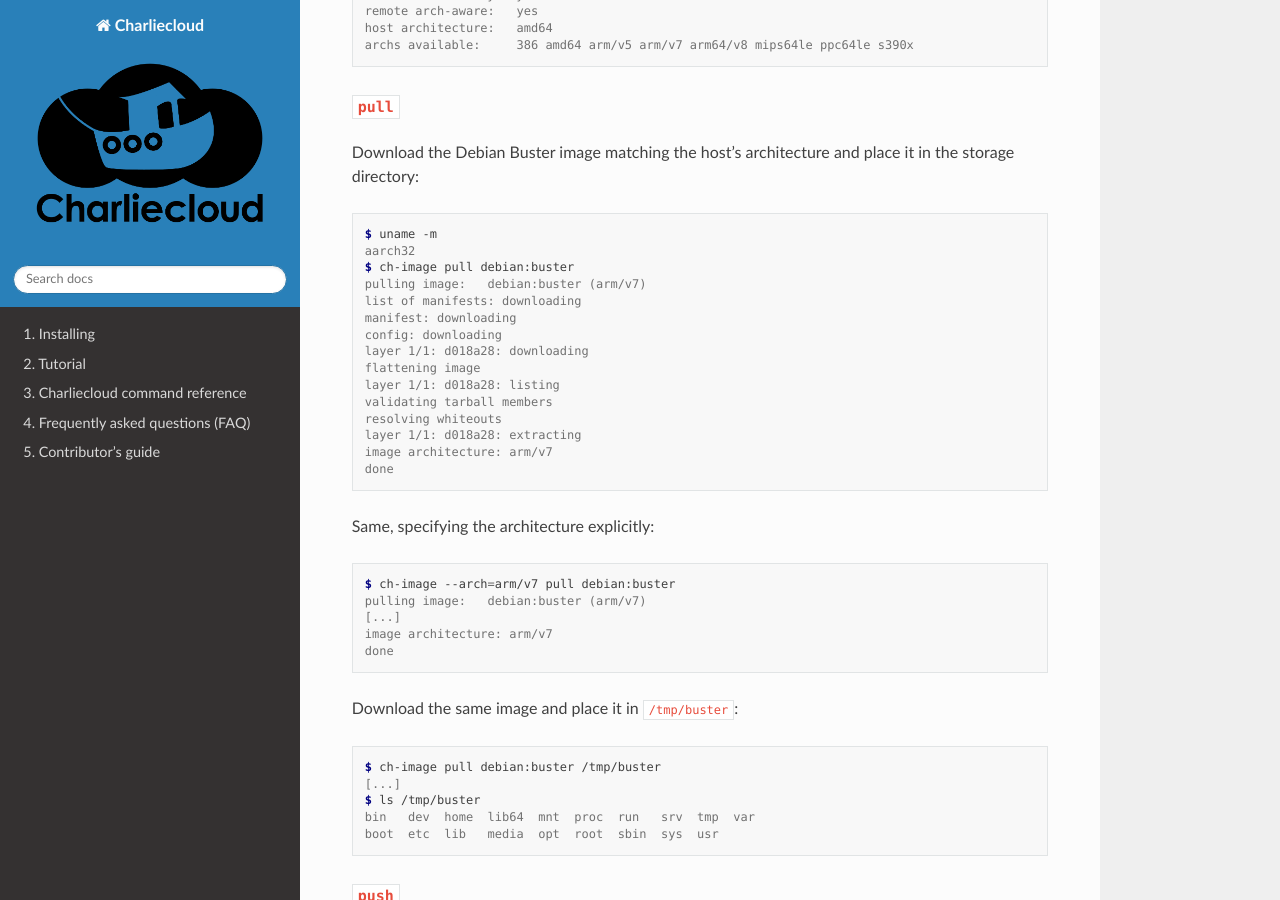
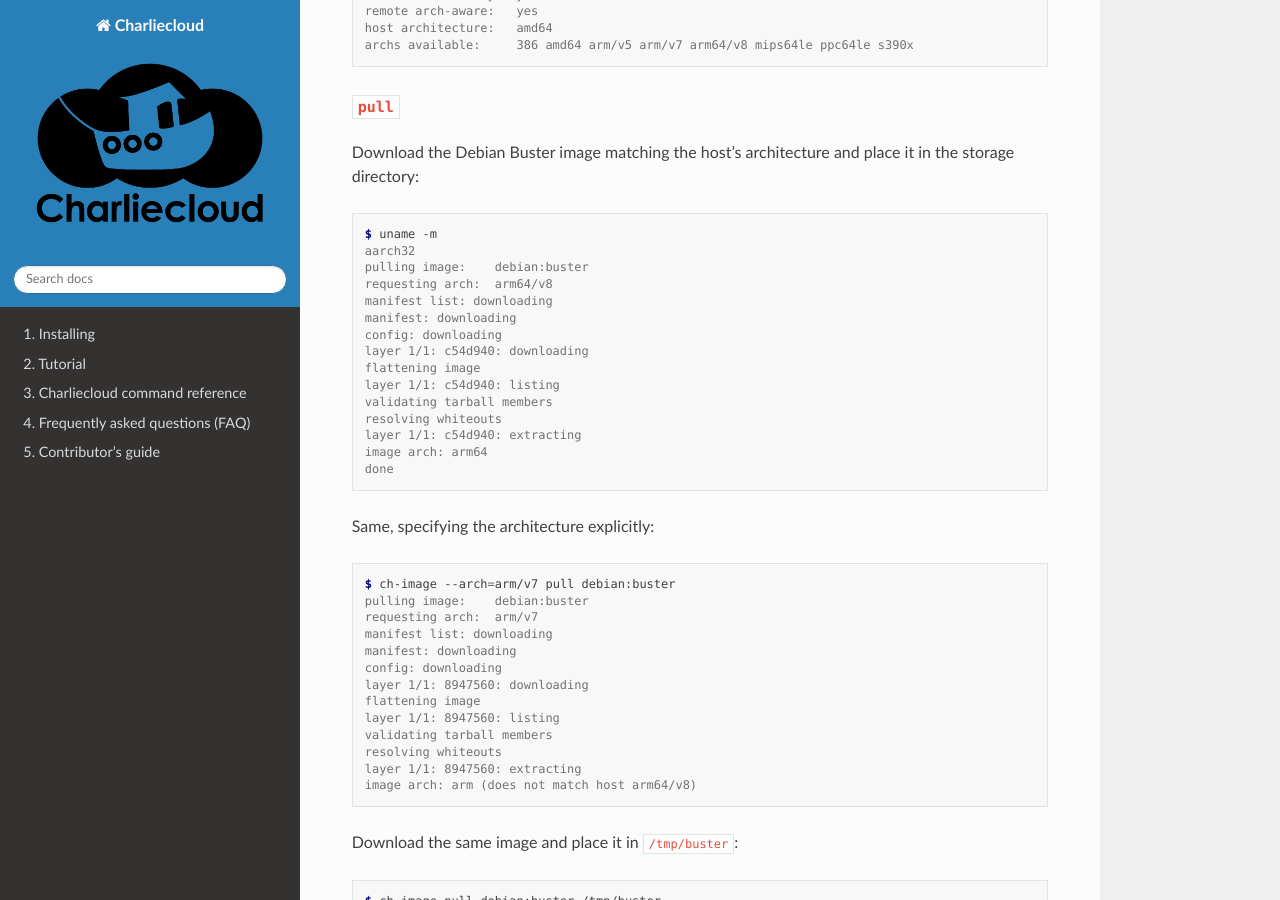
Before and after one commit to hpc/charliecloud, a Sphinx documentation site: the page built from doc/ch-image.rst, in a window 1280 px wide and 900 px high, scrolled down 12164 px. Built offline with Sphinx 7.4.7 and the Read the Docs theme 2.0.0, drawn with Linux system fonts in a browser that asks for light colours.

Commit message:
fix awkward spacing; update doc examples

```diff
--- a/doc/ch-image_desc.rst
+++ b/doc/ch-image_desc.rst
@@ -644,27 +644,35 @@ in the storage directory::
 
    $ uname -m
    aarch32
-   $ ch-image pull debian:buster
-   pulling image:   debian:buster (arm/v7)
-   list of manifests: downloading
+   pulling image:    debian:buster
+   requesting arch:  arm64/v8
+   manifest list: downloading
    manifest: downloading
    config: downloading
-   layer 1/1: d018a28: downloading
+   layer 1/1: c54d940: downloading
    flattening image
-   layer 1/1: d018a28: listing
+   layer 1/1: c54d940: listing
    validating tarball members
    resolving whiteouts
-   layer 1/1: d018a28: extracting
-   image architecture: arm/v7
+   layer 1/1: c54d940: extracting
+   image arch: arm64
    done
 
 Same, specifying the architecture explicitly::
 
    $ ch-image --arch=arm/v7 pull debian:buster
-   pulling image:   debian:buster (arm/v7)
-   [...]
-   image architecture: arm/v7
-   done
+   pulling image:    debian:buster
+   requesting arch:  arm/v7
+   manifest list: downloading
+   manifest: downloading
+   config: downloading
+   layer 1/1: 8947560: downloading
+   flattening image
+   layer 1/1: 8947560: listing
+   validating tarball members
+   resolving whiteouts
+   layer 1/1: 8947560: extracting
+   image arch: arm (does not match host arm64/v8)
 
 Download the same image and place it in :code:`/tmp/buster`::
 
```
Also changed, not shown: 1 other file.
